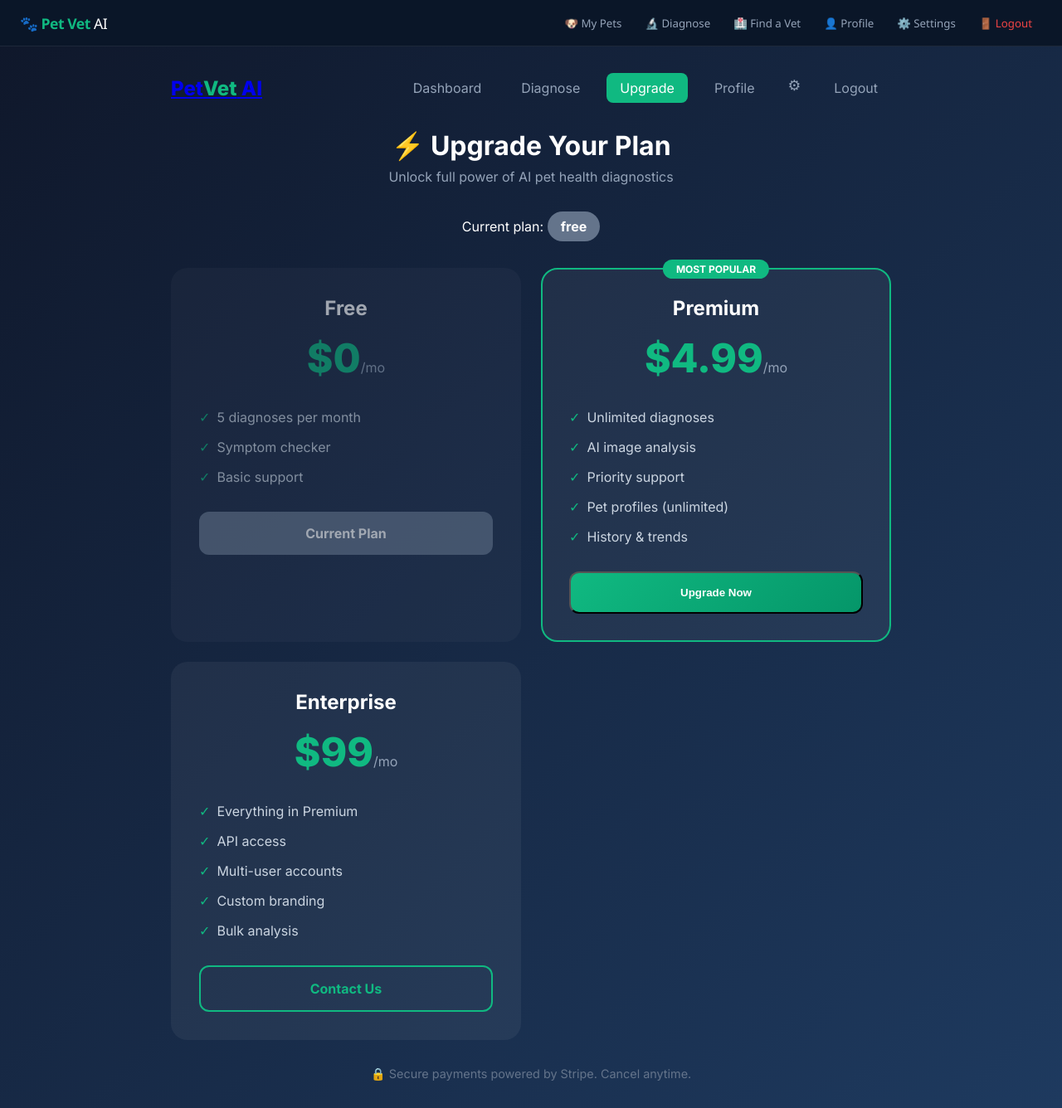
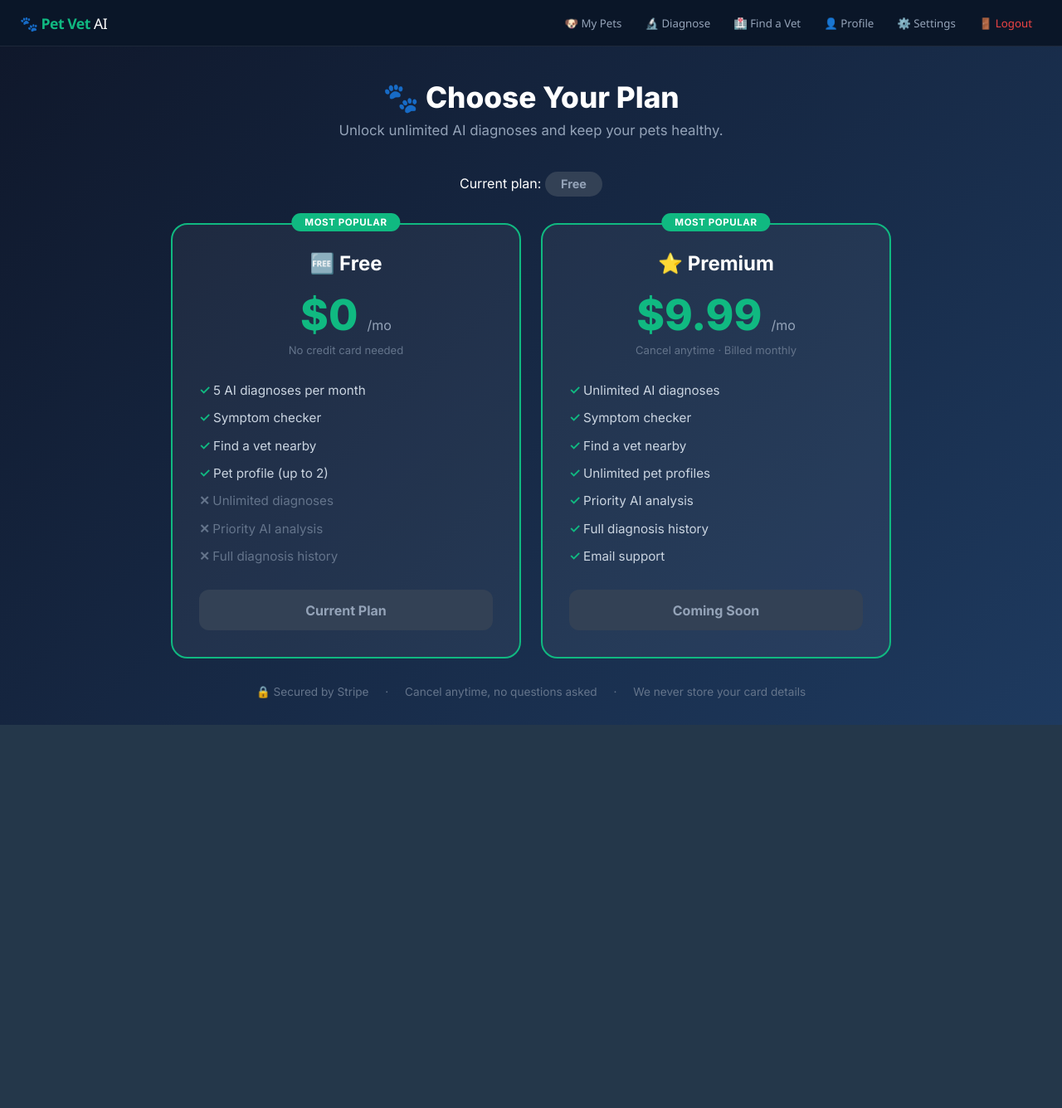
Before and after one commit to Liberty-Emporium/alexander-ai-petvet, a Flask app: page /upgrade in a window 1280 px wide. Shown: the whole page at 83% size. After the commit the page ends 874 px from the top, so only its background shows below. Run offline with Flask 3, Linux system fonts and the light colour scheme; the visitor is signed in with stand-in values (Sample User, id 1); parts of the project's set-up code (start-up, migrations or seed data) failed here and were passed over.

Commit message:
feat: Stripe payments integration (Premium $9.99/mo)
- Add stripe>=7.0.0 to requirements
- /stripe/checkout  — creates Stripe Checkout session
- /stripe/success   — post-payment thank-you redirect
- /stripe/portal    — Stripe Customer Portal (manage/cancel)
- /stripe/webhook   — handles checkout.session.completed + subscription.deleted
- Upgrade page rebuilt with real Stripe button (shows 'Coming Soon' until keys set)
- Reads STRIPE_SECRET_KEY, STRIPE_PUBLISHABLE_KEY, STRIPE_WEBHOOK_SECRET, STRIPE_PRICE_ID, APP_URL from env vars

```diff
--- a/app.py
+++ b/app.py
@@ -12,6 +12,7 @@ import requests
 import hashlib
 import bcrypt
 import sqlite3
+import stripe
 from datetime import datetime
 from flask import Flask, render_template, request, redirect, url_for, jsonify, flash, session, g
 
@@ -106,6 +107,13 @@ app.config['UPLOAD_FOLDER'] = UPLOAD_FOLDER
 app.config['MAX_CONTENT_LENGTH'] = 16 * 1024 * 1024  # 16MB max
 
 ALLOWED_EXTENSIONS = {'png', 'jpg', 'jpeg', 'gif', 'webp'}
+
+# ==================== STRIPE CONFIG ====================
+stripe.api_key = os.environ.get('STRIPE_SECRET_KEY', '')
+STRIPE_PUBLISHABLE_KEY = os.environ.get('STRIPE_PUBLISHABLE_KEY', '')
+STRIPE_WEBHOOK_SECRET = os.environ.get('STRIPE_WEBHOOK_SECRET', '')
+STRIPE_PRICE_ID = os.environ.get('STRIPE_PRICE_ID', '')  # Monthly recurring price ID
+APP_URL = os.environ.get('APP_URL', 'https://pet-vet-ai-production.up.railway.app')
 
 # ==================== AUTH HELPERS ====================
 
@@ -927,29 +935,123 @@ def dashboard():
                          user_name=session['user_name'],
                          subscription=user_sub)
 
-@app.route('/upgrade', methods=['GET', 'POST'])
+@app.route('/upgrade')
 @login_required
 def upgrade():
     user_id = session['user_id']
     subs = load_subscriptions()
     user_sub = subs.get(user_id, {'plan': 'free'})
+    return render_template('upgrade.html',
+                           current_plan=user_sub.get('plan', 'free'),
+                           stripe_key=STRIPE_PUBLISHABLE_KEY,
+                           stripe_configured=bool(stripe.api_key and STRIPE_PRICE_ID))
 
-    if request.method == 'POST':
-        plan = request.form.get('plan', 'free')
 
-        # In production, this would integrate with Stripe
-        # For now, we simulate the upgrade
-        subs[user_id] = {
-            'plan': plan,
-            'diagnoses_used': user_sub.get('diagnoses_used', 0),
-            'upgraded': datetime.now().isoformat()
-        }
+@app.route('/stripe/checkout', methods=['POST'])
+@login_required
+def stripe_checkout():
+    """Create a Stripe Checkout session and redirect user there."""
+    if not stripe.api_key:
+        flash('Payment system not configured yet. Contact support.', 'error')
+        return redirect(url_for('upgrade'))
+    user_id = session['user_id']
+    try:
+        checkout = stripe.checkout.Session.create(
+            payment_method_types=['card'],
+            mode='subscription',
+            line_items=[{'price': STRIPE_PRICE_ID, 'quantity': 1}],
+            client_reference_id=user_id,
+            customer_email=user_id,  # user_id is their email
+            success_url=APP_URL + '/stripe/success?session_id={CHECKOUT_SESSION_ID}',
+            cancel_url=APP_URL + '/upgrade',
+            metadata={'user_id': user_id},
+        )
+        return redirect(checkout.url, code=303)
+    except Exception as e:
+        flash(f'Payment error: {str(e)}', 'error')
+        return redirect(url_for('upgrade'))
+
+
+@app.route('/stripe/success')
+@login_required
+def stripe_success():
+    """User lands here after successful Stripe Checkout."""
+    # Webhook will do the real upgrade; this just shows a thank-you
+    flash('🎉 Payment successful! Your Premium plan is now active.', 'success')
+    return redirect(url_for('dashboard'))
+
+
+@app.route('/stripe/portal', methods=['POST'])
+@login_required
+def stripe_portal():
+    """Send user to Stripe Customer Portal to manage/cancel subscription."""
+    if not stripe.api_key:
+        flash('Payment system not configured yet.', 'error')
+        return redirect(url_for('upgrade'))
+    user_id = session['user_id']
+    subs = load_subscriptions()
+    user_sub = subs.get(user_id, {})
+    customer_id = user_sub.get('stripe_customer_id')
+    if not customer_id:
+        flash('No active subscription found.', 'error')
+        return redirect(url_for('upgrade'))
+    try:
+        portal = stripe.billing_portal.Session.create(
+            customer=customer_id,
+            return_url=APP_URL + '/upgrade',
+        )
+        return redirect(portal.url, code=303)
+    except Exception as e:
+        flash(f'Portal error: {str(e)}', 'error')
+        return redirect(url_for('upgrade'))
+
+
+@app.route('/stripe/webhook', methods=['POST'])
+def stripe_webhook():
+    """Stripe sends events here. Handles checkout.session.completed and
+    customer.subscription.deleted to keep local plan in sync."""
+    payload = request.get_data()
+    sig = request.headers.get('Stripe-Signature', '')
+    try:
+        if STRIPE_WEBHOOK_SECRET:
+            event = stripe.Webhook.construct_event(payload, sig, STRIPE_WEBHOOK_SECRET)
+        else:
+            event = stripe.Event.construct_from(json.loads(payload), stripe.api_key)
+    except (ValueError, stripe.error.SignatureVerificationError):
+        return 'Bad payload', 400
+
+    if event['type'] == 'checkout.session.completed':
+        sess = event['data']['object']
+        user_id = sess.get('client_reference_id') or sess.get('customer_email')
+        customer_id = sess.get('customer')
+        subscription_id = sess.get('subscription')
+        if user_id:
+            subs = load_subscriptions()
+            entry = subs.get(user_id, {})
+            entry.update({
+                'plan': 'premium',
+                'stripe_customer_id': customer_id,
+                'stripe_subscription_id': subscription_id,
+                'upgraded': datetime.now().isoformat(),
+            })
+            subs[user_id] = entry
+            save_subscriptions(subs)
+
+    elif event['type'] in ('customer.subscription.deleted', 'customer.subscription.paused'):
+        sub_obj = event['data']['object']
+        customer_id = sub_obj.get('customer')
+        # Find user by customer_id
+        subs = load_subscriptions()
+        for uid, data in subs.items():
+            if data.get('stripe_customer_id') == customer_id:
+                data['plan'] = 'free'
+                data['stripe_subscription_id'] = None
+                data['cancelled'] = datetime.now().isoformat()
+                subs[uid] = data
+                break
         save_subscriptions(subs)
 
-        flash(f'Upgraded to {plan.title()} plan!', 'success')
-        return redirect(url_for('dashboard'))
-
-    return render_template('upgrade.html', current_plan=user_sub.get('plan', 'free'))
+    return 'ok', 200
 
 def check_diagnosis_limit():
     """Check if user has reached their diagnosis limit"""
--- a/requirements.txt
+++ b/requirements.txt
@@ -4,3 +4,4 @@ pillow>=10.0.0
 gunicorn>=21.0.0
 requests>=2.31.0
 bcrypt>=4.0.0
+stripe>=7.0.0
--- a/templates/upgrade.html
+++ b/templates/upgrade.html
@@ -9,38 +9,46 @@
         * { margin: 0; padding: 0; box-sizing: border-box; }
         body { font-family: 'Inter', sans-serif; background: linear-gradient(135deg, #0f172a 0%, #1e3a5f 100%); min-height: 100vh; color: #fff; }
         .container { max-width: 900px; margin: 0 auto; padding: 2rem 1rem; }
-        header { display: flex; justify-content: space-between; align-items: center; margin-bottom: 2rem; }
-        .logo { font-size: 1.5rem; font-weight: 800; }
-        .logo span { color: #10b981; }
-        .nav { display: flex; gap: 1rem; }
-        .nav a { color: #94a3b8; text-decoration: none; padding: 0.5rem 1rem; border-radius: 8px; transition: all 0.2s; }
-        .nav a:hover { background: #10b981; color: white; }
-        h1 { text-align: center; margin-bottom: 0.5rem; }
-        .subtitle { text-align: center; color: #94a3b8; margin-bottom: 2rem; }
+        h1 { text-align: center; font-size: 2.2rem; font-weight: 800; margin-bottom: 0.5rem; }
+        .subtitle { text-align: center; color: #94a3b8; margin-bottom: 2.5rem; font-size: 1.05rem; }
         .current { text-align: center; margin-bottom: 2rem; }
-        .current-badge { display: inline-block; padding: 0.5rem 1rem; border-radius: 20px; font-weight: 700; }
-        .current-badge.free { background: #64748b; }
-        .current-badge.premium { background: linear-gradient(135deg, #f59e0b, #ef4444); }
+        .current-badge { display: inline-block; padding: 0.4rem 1.2rem; border-radius: 20px; font-weight: 700; font-size: 0.9rem; }
+        .current-badge.free { background: #334155; color: #94a3b8; }
+        .current-badge.premium { background: linear-gradient(135deg, #f59e0b, #ef4444); color: #fff; }
         .plans { display: grid; grid-template-columns: repeat(auto-fit, minmax(280px, 1fr)); gap: 1.5rem; margin-bottom: 2rem; }
-        .plan { background: rgba(255,255,255,0.05); border-radius: 20px; padding: 2rem; text-align: center; border: 2px solid transparent; }
+        .plan { background: rgba(255,255,255,0.05); border-radius: 20px; padding: 2rem; text-align: center; border: 2px solid transparent; transition: transform 0.2s; }
+        .plan:hover { transform: translateY(-4px); }
         .plan.popular { border-color: #10b981; position: relative; }
-        .plan.popular::before { content: "MOST POPULAR"; position: absolute; top: -12px; left: 50%; transform: translateX(-50%); background: #10b981; padding: 0.25rem 1rem; border-radius: 20px; font-size: 0.75rem; font-weight: 700; }
+        .plan.popular::before { content: "MOST POPULAR"; position: absolute; top: -14px; left: 50%; transform: translateX(-50%); background: #10b981; padding: 0.25rem 1rem; border-radius: 20px; font-size: 0.72rem; font-weight: 700; letter-spacing: 0.05em; }
         .plan h2 { font-size: 1.5rem; margin-bottom: 0.5rem; }
-        .plan .price { font-size: 3rem; font-weight: 800; color: #10b981; margin: 1rem 0; }
+        .plan .price { font-size: 3.2rem; font-weight: 800; color: #10b981; margin: 1rem 0 0.25rem; }
         .plan .price span { font-size: 1rem; color: #94a3b8; font-weight: 400; }
-        .plan ul { list-style: none; text-align: left; margin: 1.5rem 0; }
-        .plan li { padding: 0.5rem 0; color: #cbd5e1; }
-        .plan li::before { content: "✓"; color: #10b981; margin-right: 0.5rem; }
-        .plan .btn { display: block; padding: 1rem; border-radius: 12px; text-decoration: none; font-weight: 700; transition: all 0.2s; }
-        .plan .btn-primary { background: linear-gradient(135deg, #10b981, #059669); color: white; }
-        .plan .btn-primary:hover { transform: translateY(-2px); }
-        .plan .btn-outline { background: transparent; border: 2px solid #10b981; color: #10b981; }
-        .plan.current-plan { opacity: 0.6; }
-        .plan.current-plan .btn { background: #64748b; cursor: default; }
-        .note { text-align: center; color: #64748b; font-size: 0.9rem; }
+        .plan .price-note { font-size: 0.82rem; color: #64748b; margin-bottom: 1.5rem; }
+        .plan ul { list-style: none; text-align: left; margin: 0 0 1.5rem; }
+        .plan li { padding: 0.45rem 0; color: #cbd5e1; font-size: 0.95rem; }
+        .plan li::before { content: "✓ "; color: #10b981; font-weight: 700; }
+        .plan li.no::before { content: "✕ "; color: #64748b; }
+        .plan li.no { color: #64748b; }
+        .btn { display: block; padding: 0.9rem; border-radius: 12px; text-align: center; font-weight: 700; font-size: 1rem; cursor: pointer; border: none; width: 100%; transition: all 0.2s; text-decoration: none; }
+        .btn-primary { background: linear-gradient(135deg, #10b981, #059669); color: white; }
+        .btn-primary:hover { opacity: 0.9; transform: translateY(-1px); }
+        .btn-outline { background: transparent; border: 2px solid #10b981; color: #10b981; }
+        .btn-outline:hover { background: rgba(16,185,129,0.1); }
+        .btn-gray { background: #334155; color: #94a3b8; cursor: default; }
+        .btn-danger { background: transparent; border: 2px solid #ef4444; color: #ef4444; }
+        .btn-danger:hover { background: rgba(239,68,68,0.1); }
+        .flash { padding: 0.9rem 1.2rem; border-radius: 10px; margin-bottom: 1.5rem; font-weight: 500; }
+        .flash.success { background: rgba(16,185,129,0.2); border: 1px solid #10b981; color: #6ee7b7; }
+        .flash.error { background: rgba(239,68,68,0.15); border: 1px solid #ef4444; color: #fca5a5; }
+        .security-note { text-align: center; color: #64748b; font-size: 0.85rem; margin-top: 1rem; }
+        .security-note span { margin: 0 0.5rem; }
+        .manage-section { background: rgba(255,255,255,0.04); border: 1px solid rgba(255,255,255,0.1); border-radius: 16px; padding: 1.5rem; text-align: center; margin-bottom: 2rem; }
+        .manage-section h3 { margin-bottom: 0.5rem; font-size: 1.1rem; }
+        .manage-section p { color: #94a3b8; font-size: 0.9rem; margin-bottom: 1rem; }
     </style>
 </head>
 <body>
+
 <!-- ── Pet Vet AI Global Navbar ── -->
 <style>
 #pv-nav{background:#0a1628;border-bottom:1px solid rgba(255,255,255,0.08);position:sticky;top:0;z-index:9000;display:flex;align-items:center;justify-content:space-between;padding:0 1.5rem;height:56px;font-family:'Segoe UI',system-ui,sans-serif;}
@@ -83,7 +91,6 @@
   </button>
 </nav>
 <script>
-// Highlight active nav link based on current path
 (function(){
   var path = window.location.pathname;
   var map = {'/pets':'pv-link-pets','/diagnose':'pv-link-diagnose','/vets':'pv-link-vets','/profile':'pv-link-profile','/my-settings':'pv-link-settings','/login':'pv-link-login','/':'pv-link-home'};
@@ -93,81 +100,91 @@
 </script>
 <!-- ── end navbar ── -->
 
-    <div class="container">
-        <header>
-            <a href="/" class="logo">Pet<span>Vet</span> AI</a>
-            <nav class="nav">
-                <a href="{{ url_for('dashboard') }}">Dashboard</a>
-                <a href="{{ url_for('diagnose_page') }}">Diagnose</a>
-                <a href="{{ url_for('upgrade') }}" style="background:#10b981;color:white;">Upgrade</a>
-                <a href="{{ url_for('profile') }}">Profile</a>
-                <a href="{{ url_for('settings_page') }}" title="Settings" style="padding:6px 8px;font-size:1.1rem;line-height:1" aria-label="Settings">&#9881;</a>
-                <a href="{{ url_for('logout') }}">Logout</a>
-            </nav>
-        </header>
+<div class="container" style="padding-top:2.5rem;">
 
-        <h1>⚡ Upgrade Your Plan</h1>
-        <p class="subtitle">Unlock full power of AI pet health diagnostics</p>
+  {% with messages = get_flashed_messages(with_categories=true) %}
+    {% for category, message in messages %}
+      <div class="flash {{ category }}">{{ message }}</div>
+    {% endfor %}
+  {% endwith %}
+
+  <h1>🐾 Choose Your Plan</h1>
+  <p class="subtitle">Unlock unlimited AI diagnoses and keep your pets healthy.</p>
 
   <div class="current">
-            Current plan: <span class="current-badge {{ current_plan }}">{{ current_plan }}</span>
+    Current plan:
+    <span class="current-badge {{ current_plan }}">
+      {% if current_plan == 'premium' %}⭐ Premium{% else %}Free{% endif %}
+    </span>
   </div>
 
+  {% if current_plan == 'premium' %}
+  <!-- Premium user — show manage/cancel -->
+  <div class="manage-section">
+    <h3>✅ You're on Premium</h3>
+    <p>Manage your subscription, update your payment method, or cancel anytime via the Stripe Customer Portal.</p>
+    <form action="/stripe/portal" method="POST" style="max-width:280px;margin:0 auto;">
+      <button type="submit" class="btn btn-danger">Manage / Cancel Subscription</button>
+    </form>
+  </div>
+  {% endif %}
+
   <div class="plans">
-            <div class="plan {{ 'current-plan' if current_plan == 'free' else '' }}">
-                <h2>Free</h2>
-                <div class="price">$0<span>/mo</span></div>
+    <!-- FREE PLAN -->
+    <div class="plan {% if current_plan == 'free' %}popular{% endif %}">
+      <h2>🆓 Free</h2>
+      <div class="price">$0 <span>/mo</span></div>
+      <div class="price-note">No credit card needed</div>
       <ul>
-                    <li>5 diagnoses per month</li>
+        <li>5 AI diagnoses per month</li>
         <li>Symptom checker</li>
-                    <li>Basic support</li>
+        <li>Find a vet nearby</li>
+        <li>Pet profile (up to 2)</li>
+        <li class="no">Unlimited diagnoses</li>
+        <li class="no">Priority AI analysis</li>
+        <li class="no">Full diagnosis history</li>
       </ul>
       {% if current_plan == 'free' %}
-                <span class="btn btn-primary">Current Plan</span>
+        <span class="btn btn-gray">Current Plan</span>
       {% else %}
-                <a href="#" class="btn btn-outline" onclick="alert('Contact support to downgrade')">Downgrade</a>
+        <a href="/diagnose" class="btn btn-outline">Continue Free</a>
       {% endif %}
     </div>
 
-            <div class="plan popular {{ 'current-plan' if current_plan == 'premium' else '' }}">
-                <h2>Premium</h2>
-                <div class="price">$4.99<span>/mo</span></div>
+    <!-- PREMIUM PLAN -->
+    <div class="plan {% if current_plan != 'premium' %}popular{% endif %}">
+      <h2>⭐ Premium</h2>
+      <div class="price">$9.99 <span>/mo</span></div>
+      <div class="price-note">Cancel anytime · Billed monthly</div>
       <ul>
-                    <li>Unlimited diagnoses</li>
-                    <li>AI image analysis</li>
-                    <li>Priority support</li>
-                    <li>Pet profiles (unlimited)</li>
-                    <li>History & trends</li>
+        <li>Unlimited AI diagnoses</li>
+        <li>Symptom checker</li>
+        <li>Find a vet nearby</li>
+        <li>Unlimited pet profiles</li>
+        <li>Priority AI analysis</li>
+        <li>Full diagnosis history</li>
+        <li>Email support</li>
       </ul>
       {% if current_plan == 'premium' %}
-                <span class="btn btn-primary">Current Plan</span>
+        <span class="btn btn-gray">✓ Active Plan</span>
+      {% elif stripe_configured %}
+        <form action="/stripe/checkout" method="POST">
+          <button type="submit" class="btn btn-primary">💳 Upgrade Now — $9.99/mo</button>
+        </form>
       {% else %}
-                <form method="POST" style="display:inline;">
-                    <input type="hidden" name="plan" value="premium">
-                    <button type="submit" class="btn btn-primary" style="width:100%;cursor:pointer;">Upgrade Now</button>
-                </form>
-                {% endif %}
-            </div>
-
-            <div class="plan {{ 'current-plan' if current_plan == 'enterprise' else '' }}">
-                <h2>Enterprise</h2>
-                <div class="price">$99<span>/mo</span></div>
-                <ul>
-                    <li>Everything in Premium</li>
-                    <li>API access</li>
-                    <li>Multi-user accounts</li>
-                    <li>Custom branding</li>
-                    <li>Bulk analysis</li>
-                </ul>
-                {% if current_plan == 'enterprise' %}
-                <span class="btn btn-primary">Current Plan</span>
-                {% else %}
-                <a href="mailto:support@petvetai.com?subject=Enterprise+Inquiry" class="btn btn-outline">Contact Us</a>
+        <span class="btn btn-gray">Coming Soon</span>
       {% endif %}
     </div>
   </div>
 
-        <p class="note">🔒 Secure payments powered by Stripe. Cancel anytime.</p>
+  <p class="security-note">
+    <span>🔒 Secured by Stripe</span>
+    <span>·</span>
+    <span>Cancel anytime, no questions asked</span>
+    <span>·</span>
+    <span>We never store your card details</span>
+  </p>
+
 </div>
 </body>
 </html>
```
Lines whose indentation alone changed are shown as unchanged.
